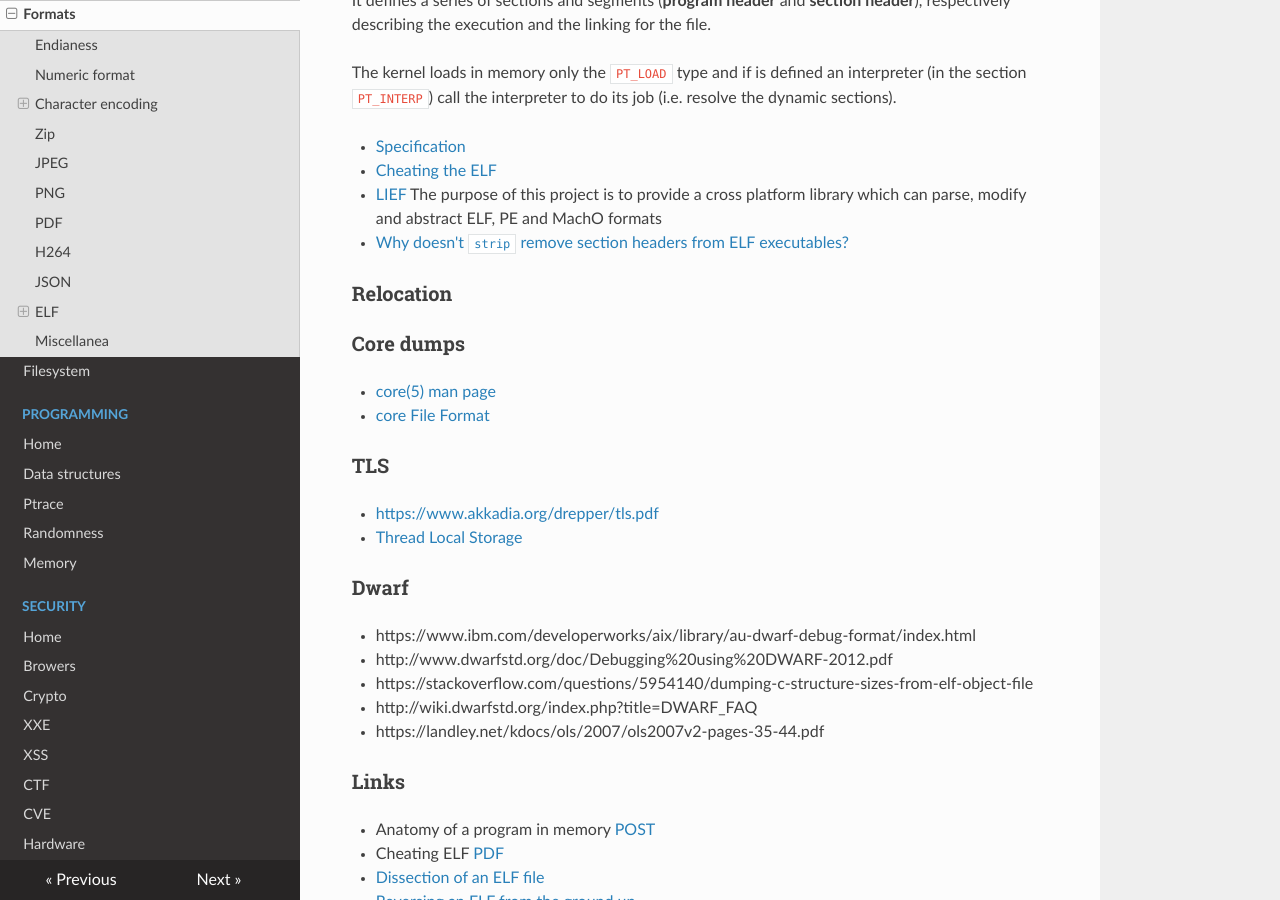
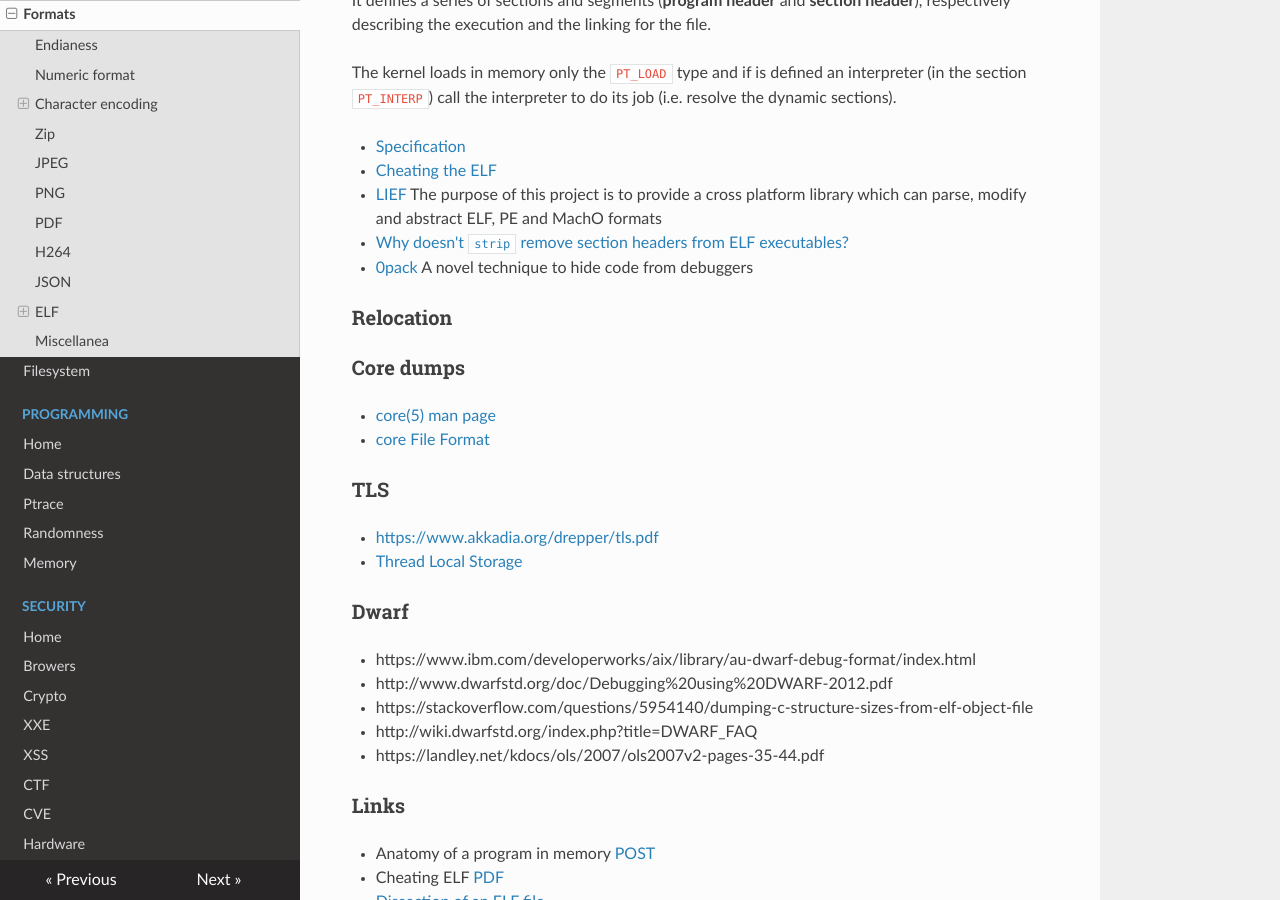
Before and after one commit to gipi/low-level, an MkDocs documentation site: the page built from docs/formats.md, in a window 1280 px wide and 900 px high, scrolled down 2901 px. Built offline with MkDocs 1.6.1, drawn with Linux system fonts in a browser that asks for light colours; nearby versions of some CDN libraries; old or Windows-style settings are respelled for this version of MkDocs.

Commit message:
Update formats.md

```diff
--- a/docs/formats.md
+++ b/docs/formats.md
@@ -126,6 +126,7 @@ the section ``PT_INTERP``) call the interpreter to do its job (i.e. resolve the
  - [Cheating the ELF](documents/subversiveld.pdf)
  - [LIEF](https://lief-project.github.io) The purpose of this project is to provide a cross platform library which can parse, modify and abstract ELF, PE and MachO formats
  - [Why doesn't `strip` remove section headers from ELF executables?](https://unix.stackexchange.com/questions/267070/why-doesnt-strip-remove-section-headers-from-elf-executables)
+ - [0pack](https://github.com/Luis-Hebendanz/0pack) A novel technique to hide code from debuggers
 
 ### Relocation
 
```
